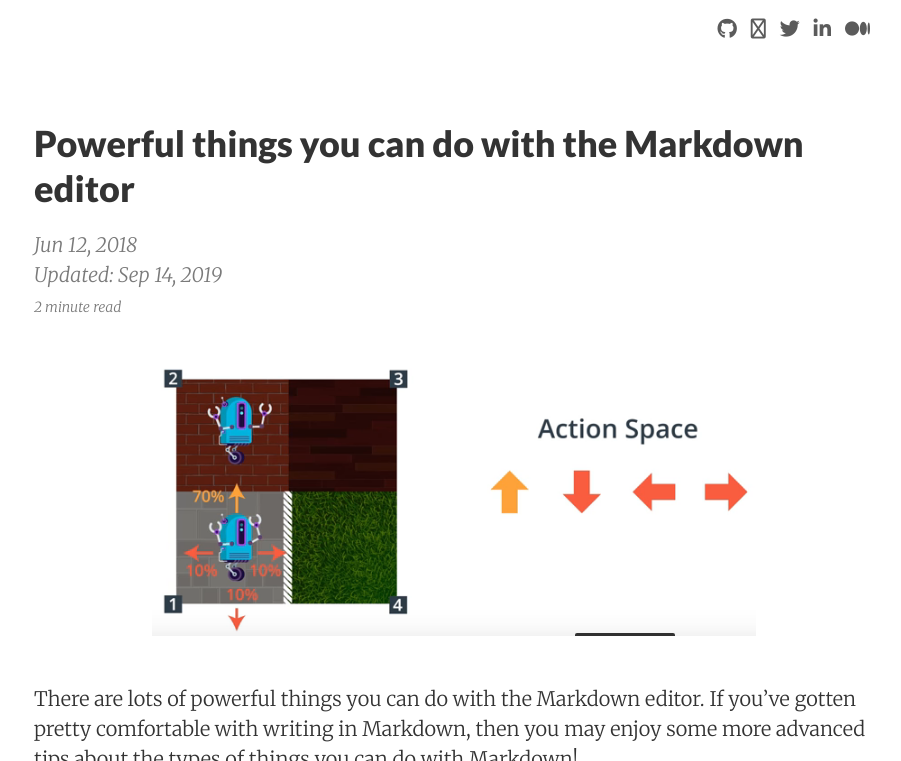
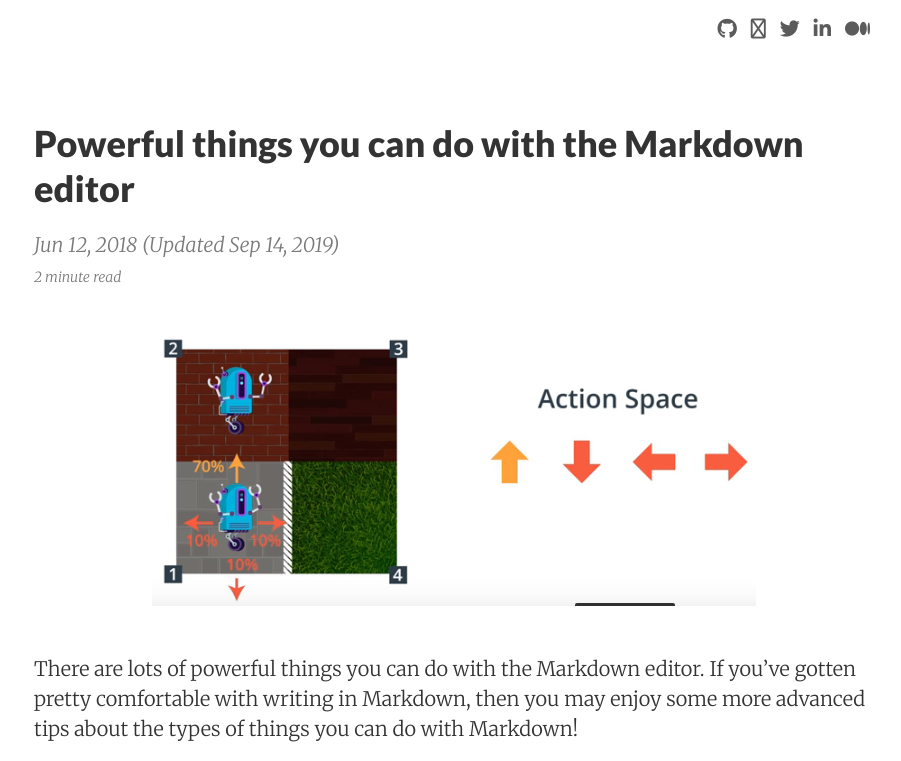
Before and after one commit to frgfm/frgfm.github.io, a Jekyll site: the page built from _posts/2018-06-12-powerful-things-markdown-editor.md, in a window 1280 px wide and 900 px high, cut to the strip 139-900 px from the top of the window. Shown: the whole strip, without its empty margins (186-1087 px from the left). Built offline with Jekyll 4.4.1, drawn with Linux system fonts in a browser that asks for light colours; nearby versions of some CDN libraries; formulas are drawn with MathJax 3; comment, search, counter and statistics services are not loaded.

Commit message:
style: Changed updated formatting

```diff
--- a/_layouts/post.html
+++ b/_layouts/post.html
@@ -9,10 +9,12 @@ layout: default
 
 <div class="post-header mb2">
   <h1>{{ page.title }}</h1>
-  <span class="post-meta">{{ page.date | date: site.date_format }}</span><br>
-  {% if page.update_date %}
-    <span class="post-meta">{{ site.text.post.updated }}: {{ page.update_date | date: site.date_format }}</span><br>
-  {% endif %}
+  <span class="post-meta">
+    {{ page.date | date: site.date_format }}
+    {% if page.update_date %}
+      ({{ site.text.post.updated }} {{ page.update_date | date: site.date_format }})
+    {% endif %}
+  </span><br>
   <span class="post-meta small">
   {% if page.minutes %}
     {{ page.minutes }} {{ site.text.post.minute_read }}
```
